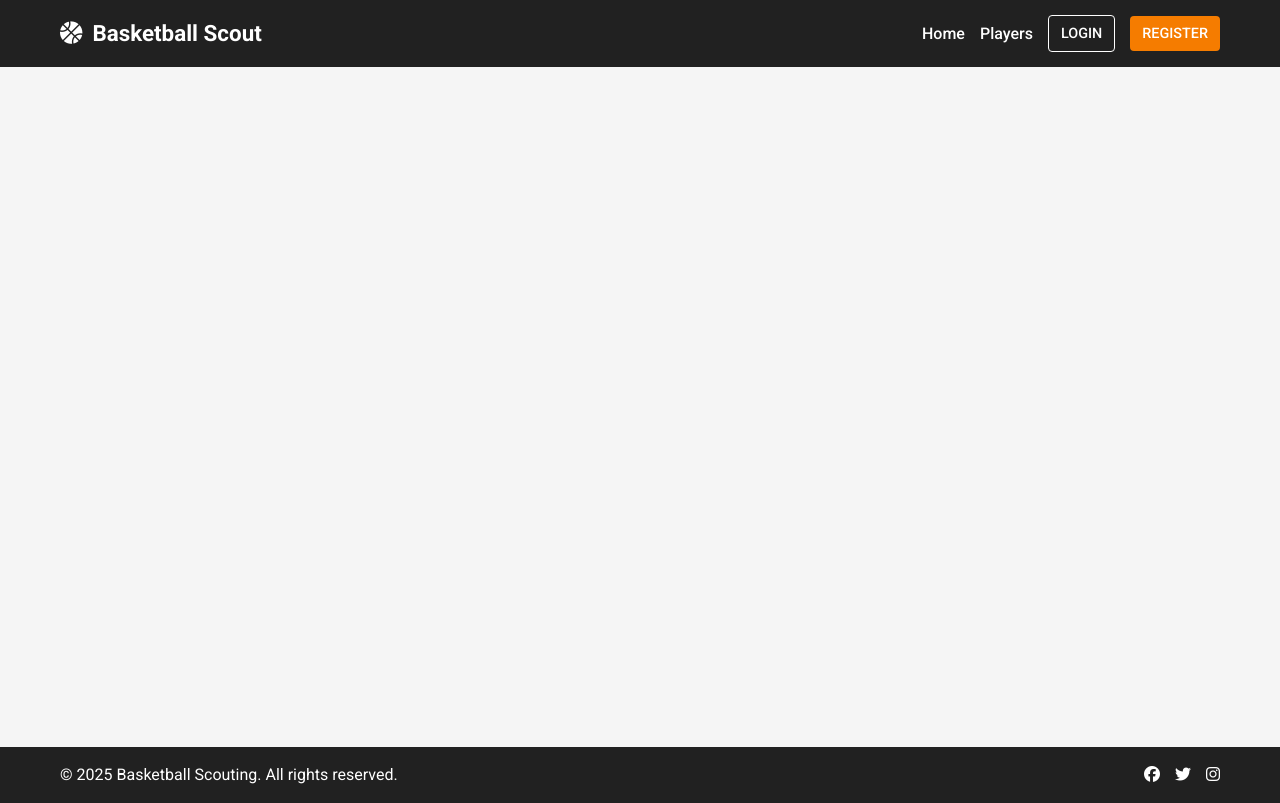
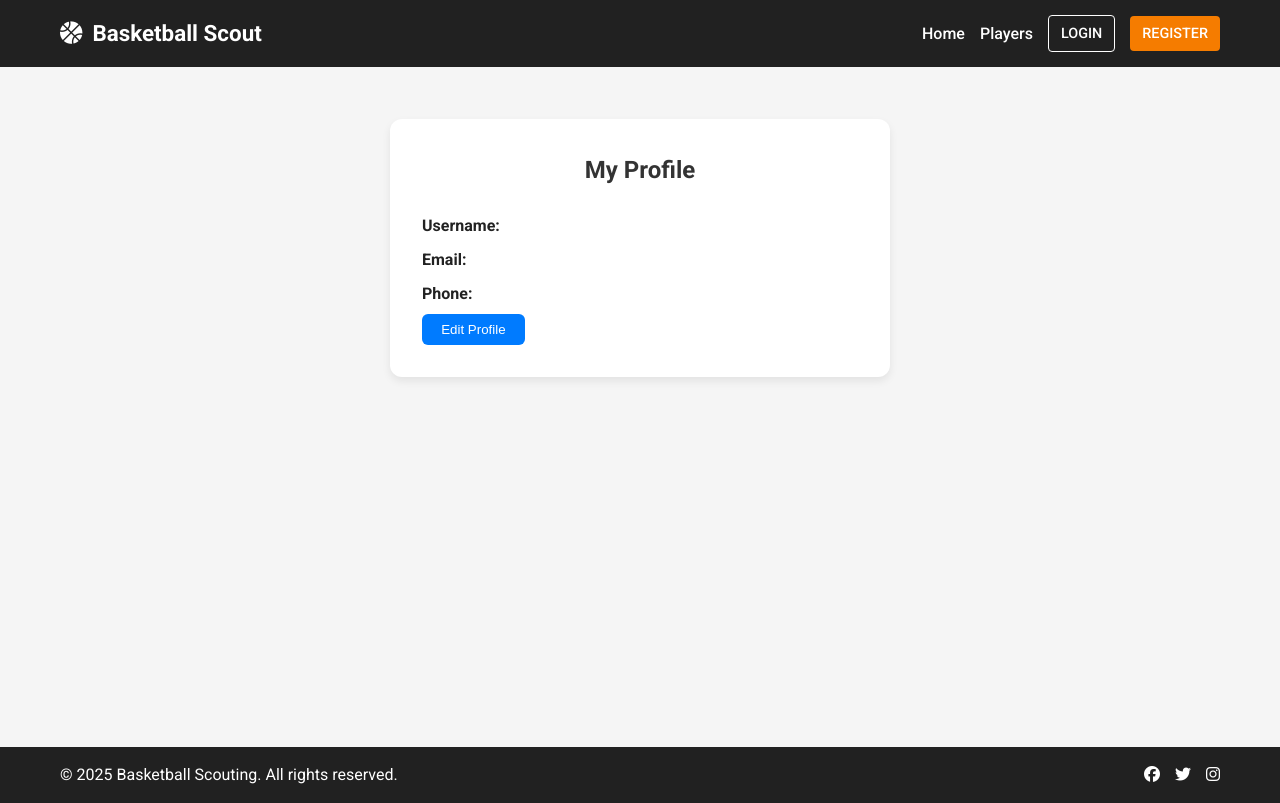
Before and after one commit to e-dinkov/PracticalProject, an Angular app in the folder basketball-forum/: page /profile in a window 1280 px wide. Before the commit this address led to /. Built offline with nearby package versions, Linux system fonts and the light colour scheme; a small style sheet from the web is missing.

Commit message:
fixed the edit profile

```diff
--- a/basketball-forum/src/app/app.routes.ts
+++ b/basketball-forum/src/app/app.routes.ts
@@ -18,5 +18,9 @@ export const routes: Routes = [
         path: 'register',
         loadComponent: () => import('./features/auth/register/register').then((c) => c.Register)
     },
+    {
+        path: 'profile',
+        loadComponent: () => import('./features/profile/profile').then((c) => c.Profile)
+    },
 
 ];
--- a/basketball-forum/src/app/core/services/auth.service.ts
+++ b/basketball-forum/src/app/core/services/auth.service.ts
@@ -73,25 +73,32 @@ export class AuthService {
   getCurrentUser(): string | null {
     return this._currentUser()?.id || null;
   }
-  updateUser(user: User): Observable<User> {
+  updateUser(user: User): Observable<User> | any {
     const apiUser = <ApiUser>{
       _id: user.id,
       username: user.username,
       email: user.email,
       tel: user.phone,
     };
-    return this.httpClient
-      .put<ApiUser>(`${this.apiUrl}/users/${user.id}`, apiUser, {
-        withCredentials: true,
-      })
+    console.log(apiUser);
+
+
+       return this.httpClient
+      .put<ApiUser>(`${this.apiUrl}/users/profile`, apiUser, { withCredentials: true })
       .pipe(
         map((apiUser) => this.mapApiUserToUser(apiUser)),
         tap((user) => {
+          console.log(user);
           this._currentUser.set(user);
           this._isLoggedIn.set(true);
           localStorage.setItem('currentUser', JSON.stringify(user));
+        },
+        (error) => {
+          console.error('Error updating user:', error);
         })
       );
+
+
   }
   private mapApiUserToUser(apiUser: ApiUser): User {
     return <User>{
--- a/basketball-forum/src/app/features/home/home.css
+++ b/basketball-forum/src/app/features/home/home.css
@@ -0,0 +1,83 @@
+.home-container {
+  position: relative;
+  height: 100vh;
+  overflow: hidden;
+  display: flex;
+  justify-content: center;
+  align-items: center;
+  color: white;
+  text-align: center;
+  font-family: 'Segoe UI', Tahoma, Geneva, Verdana, sans-serif;
+}
+
+.background-video {
+  position: absolute;
+  top: 0;
+  left: 0;
+  width: 100%;
+  height: 100%;
+  object-fit: cover;
+  z-index: 0;
+  filter: brightness(0.5) contrast(1.2);
+}
+
+.overlay {
+  position: absolute;
+  top: 0;
+  left: 0;
+  width: 100%;
+  height: 100%;
+  background: rgba(21, 21, 21, 0.55);
+  z-index: 1;
+}
+
+.content {
+  position: relative;
+  z-index: 2;
+  max-width: 600px;
+  padding: 20px;
+}
+
+h1 {
+  font-size: 3.5rem;
+  margin-bottom: 0.5rem;
+  font-weight: 700;
+  text-shadow: 2px 2px 6px rgba(0,0,0,0.7);
+}
+
+p {
+  font-size: 1.5rem;
+  margin-bottom: 2rem;
+  text-shadow: 1px 1px 5px rgba(0,0,0,0.6);
+}
+
+.btn-primary {
+  display: inline-block;
+  padding: 1rem 2.5rem;
+  font-size: 1.25rem;
+  font-weight: 600;
+  color: white;
+  background-color: #f57c00;
+  border: none;
+  border-radius: 8px;
+  cursor: pointer;
+  text-decoration: none;
+  box-shadow: 0 5px 15px rgba(245,124,0,0.6);
+  transition: background-color 0.3s ease, box-shadow 0.3s ease;
+}
+
+.btn-primary:hover,
+.btn-primary:focus {
+  background-color: #e67300;
+  box-shadow: 0 8px 20px rgba(230,115,0,0.9);
+  outline: none;
+}
+
+@media (max-width: 768px) {
+  h1 {
+    font-size: 2.5rem;
+  }
+  p {
+    font-size: 1.1rem;
+  }
+}
--- a/basketball-forum/src/app/features/home/home.html
+++ b/basketball-forum/src/app/features/home/home.html
@@ -1 +1,15 @@
-<p>home works!</p>
+<div class="home-container">
+  <div class="overlay"></div>
+
+  <div class="content">
+    <h1>Welcome to Basketball Scout!</h1>
+    <p>Your ultimate destination for scouting the best basketball talents.</p>
+
+    <a routerLink="/players" class="btn-primary">Start Scouting Players</a>
+  </div>
+
+  <video autoplay muted loop class="background-video">
+    <source src="assets/videos/basketball-cinematic.mp4" type="video/mp4" />
+    Your browser does not support the video tag.
+  </video>
+</div>
--- /dev/null
+++ b/basketball-forum/src/app/features/profile/profile.css
@@ -0,0 +1,84 @@
+.profile-container {
+  max-width: 500px;
+  margin: 2rem auto;
+  background: #fff;
+  padding: 2rem;
+  border-radius: 12px;
+  box-shadow: 0 4px 8px rgba(0, 0, 0, 0.08);
+}
+
+.profile-container h2 {
+  text-align: center;
+  margin-bottom: 1.5rem;
+  color: #333;
+}
+
+.profile-view p {
+  font-size: 1rem;
+  margin: 0.5rem 0;
+}
+
+.form-group {
+  margin-bottom: 1.2rem;
+}
+
+label {
+  display: block;
+  margin-bottom: 0.4rem;
+  font-weight: 500;
+  color: #444;
+}
+
+input {
+  width: 100%;
+  padding: 0.6rem;
+  border: 1px solid #ccc;
+  border-radius: 6px;
+  font-size: 0.95rem;
+}
+
+input:focus {
+  outline: none;
+  border-color: #007bff;
+}
+
+.error {
+  display: block;
+  margin-top: 0.3rem;
+  font-size: 0.85rem;
+  color: #d9534f;
+}
+
+.button-group {
+  display: flex;
+  gap: 0.8rem;
+  justify-content: flex-end;
+}
+
+.btn {
+  padding: 0.5rem 1.2rem;
+  border: none;
+  border-radius: 6px;
+  cursor: pointer;
+  font-weight: 500;
+}
+
+.btn.edit {
+  background-color: #007bff;
+  color: #fff;
+}
+
+.btn.save {
+  background-color: #28a745;
+  color: #fff;
+}
+
+.btn.cancel {
+  background-color: #6c757d;
+  color: #fff;
+}
+
+.btn:disabled {
+  background-color: #ccc;
+  cursor: not-allowed;
+}
--- /dev/null
+++ b/basketball-forum/src/app/features/profile/profile.html
@@ -0,0 +1,46 @@
+<div class="profile-container">
+  <h2>My Profile</h2>
+
+  @if (!isEditMode) {
+    <div class="profile-view">
+      <p><strong>Username:</strong> {{ currentUser()?.username }}</p>
+      <p><strong>Email:</strong> {{ currentUser()?.email }}</p>
+      <p><strong>Phone:</strong> {{ currentUser()?.phone }}</p>
+
+      <button class="btn edit" (click)="onEdit()">Edit Profile</button>
+    </div>
+  } @else {
+    <form [formGroup]="profileForm" (ngSubmit)="onSave()" class="profile-form">
+      <!-- Username -->
+      <div class="form-group">
+        <label for="username">Username</label>
+        <input id="username" type="text" formControlName="username" />
+        @if (isUsernameValid) {
+          <small class="error">{{ usernameErrorMessage }}</small>
+        }
+      </div>
+
+      <!-- Email -->
+      <div class="form-group">
+        <label for="email">Email</label>
+        <input id="email" type="email" formControlName="email" />
+        @if (isEmailValid) {
+          <small class="error">{{ emailErrorMessage }}</small>
+        }
+      </div>
+
+      <!-- Phone -->
+      <div class="form-group">
+        <label for="phone">Phone</label>
+        <input id="phone" type="text" formControlName="phone" />
+      </div>
+
+      <div class="button-group">
+        <button class="btn save" [disabled]="profileForm.invalid" (click)="onSave()">
+          Save
+        </button>
+        <button type="button" class="btn cancel" (click)="onCancel()">Cancel</button>
+      </div>
+    </form>
+  }
+</div>
--- /dev/null
+++ b/basketball-forum/src/app/features/profile/profile.ts
@@ -0,0 +1,109 @@
+import { Component, inject } from '@angular/core';
+
+import {
+  AbstractControl,
+  FormBuilder,
+  FormGroup,
+  ReactiveFormsModule,
+  Validators,
+} from '@angular/forms';
+import { emailValidator } from '../auth/login/login';
+
+import { AuthService } from '../../core/services/auth.service';
+import { User } from '../../models/user.model';
+
+@Component({
+  selector: 'app-profile',
+  imports: [ReactiveFormsModule],
+  templateUrl: './profile.html',
+  styleUrl: './profile.css',
+})
+export class Profile {
+  protected authService = inject(AuthService);
+  protected userEmail = 'fsaaf@gmail.com';
+  protected userPhone = '1234567890';
+  private formbuilder = inject(FormBuilder);
+  readonly currentUser = this.authService.currentUser;
+  isEditMode: boolean = false;
+  profileForm: FormGroup;
+  currentUserDetails: User | null = null;
+
+  constructor() {
+    this.profileForm = this.formbuilder.group({
+      username: ['', [Validators.required, Validators.minLength(4)]],
+      email: ['', [Validators.required, emailValidator]],
+      phone: ['', [Validators.required]],
+    });
+  }
+  get username(): AbstractControl | null {
+    return this.profileForm.get('username');
+  }
+
+  get email(): AbstractControl | null {
+    return this.profileForm.get('email');
+  }
+  get phone(): AbstractControl | null {
+    return this.profileForm.get('phone');
+  }
+  get isUsernameValid(): boolean {
+    return (
+      (this.username?.invalid &&
+        (this.username?.dirty || this.username?.touched)) ||
+      false
+    );
+  }
+
+  get isEmailValid(): boolean {
+    return (
+      (this.email?.invalid && (this.email?.dirty || this.email?.touched)) ||
+      false
+    );
+  }
+  get usernameErrorMessage(): string {
+    if (this.username?.hasError('required')) {
+      return 'Username is required';
+    } else if (this.username?.hasError('minlength')) {
+      return 'Username must be at least 4 characters';
+    }
+    return '';
+  }
+  get emailErrorMessage(): string {
+    if (this.email?.hasError('required')) {
+      return 'Email is required';
+    } else if (this.email?.hasError('email')) {
+      return 'Email is not valid';
+    }
+    return '';
+  }
+
+  onEdit(): void {
+    const user = this.currentUser();
+    this.isEditMode = true;
+    this.profileForm.patchValue({
+      username: user?.username,
+      email: user?.email,
+      phone: user?.phone,
+    });
+  }
+  onCancel(): void {
+    this.isEditMode = false;
+    this.profileForm.reset();
+  }
+  onSave(): void {
+    if (this.profileForm.valid) {
+      const user = this.profileForm.value;
+      const updatedUser = { ...this.currentUser(), ...user };
+
+      this.authService.updateUser(updatedUser).subscribe({
+        next: (res:any) => {
+          console.log('User updated:', res);
+          this.isEditMode = false;
+          this.profileForm.reset();
+        },
+        error: (err:any) => {
+          console.error('Update failed:', err);
+        },
+      });
+    }
+  }
+}
```
Also changed, not shown: 2 other files (tests, documents, lock files or other folders).
